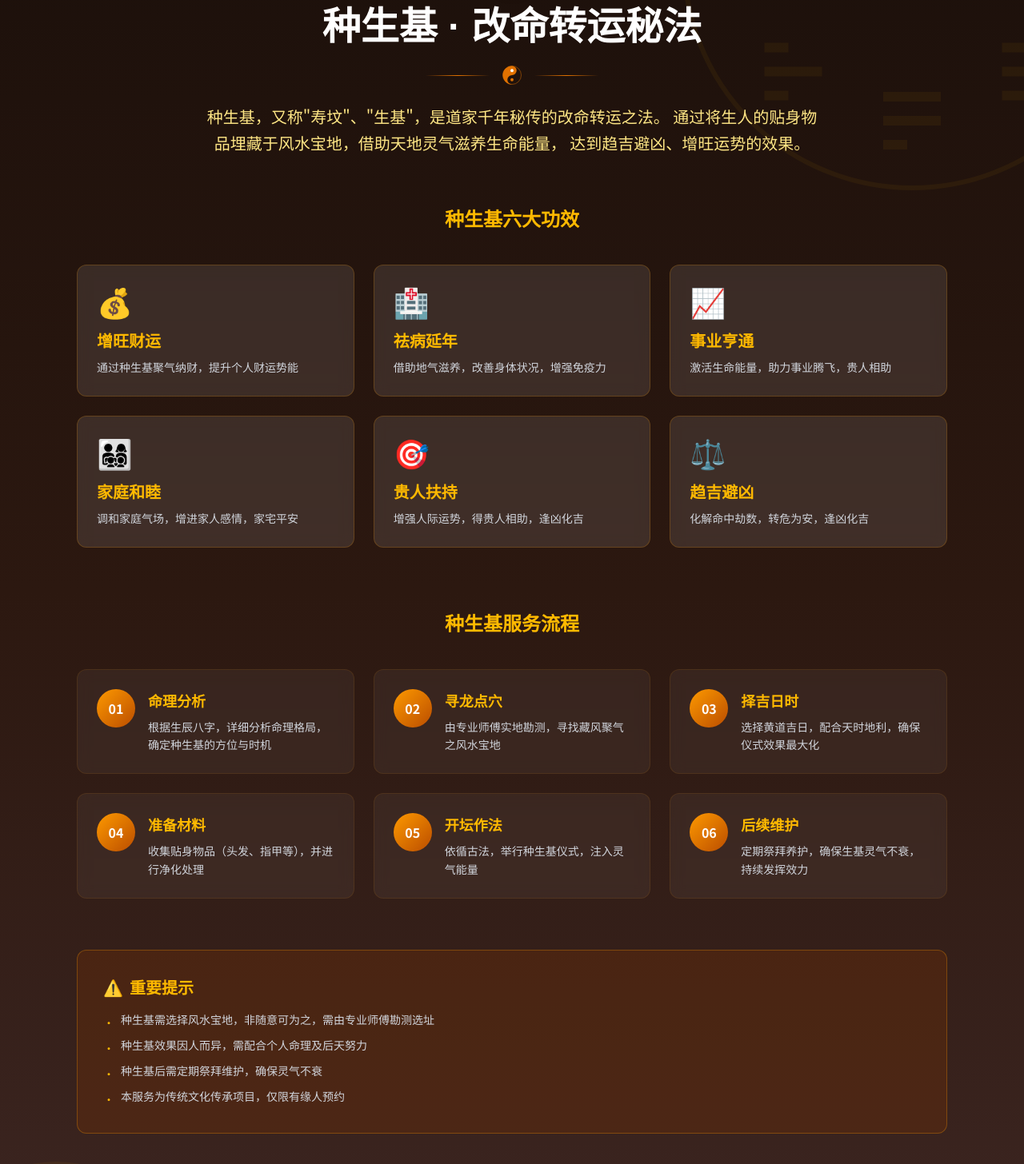
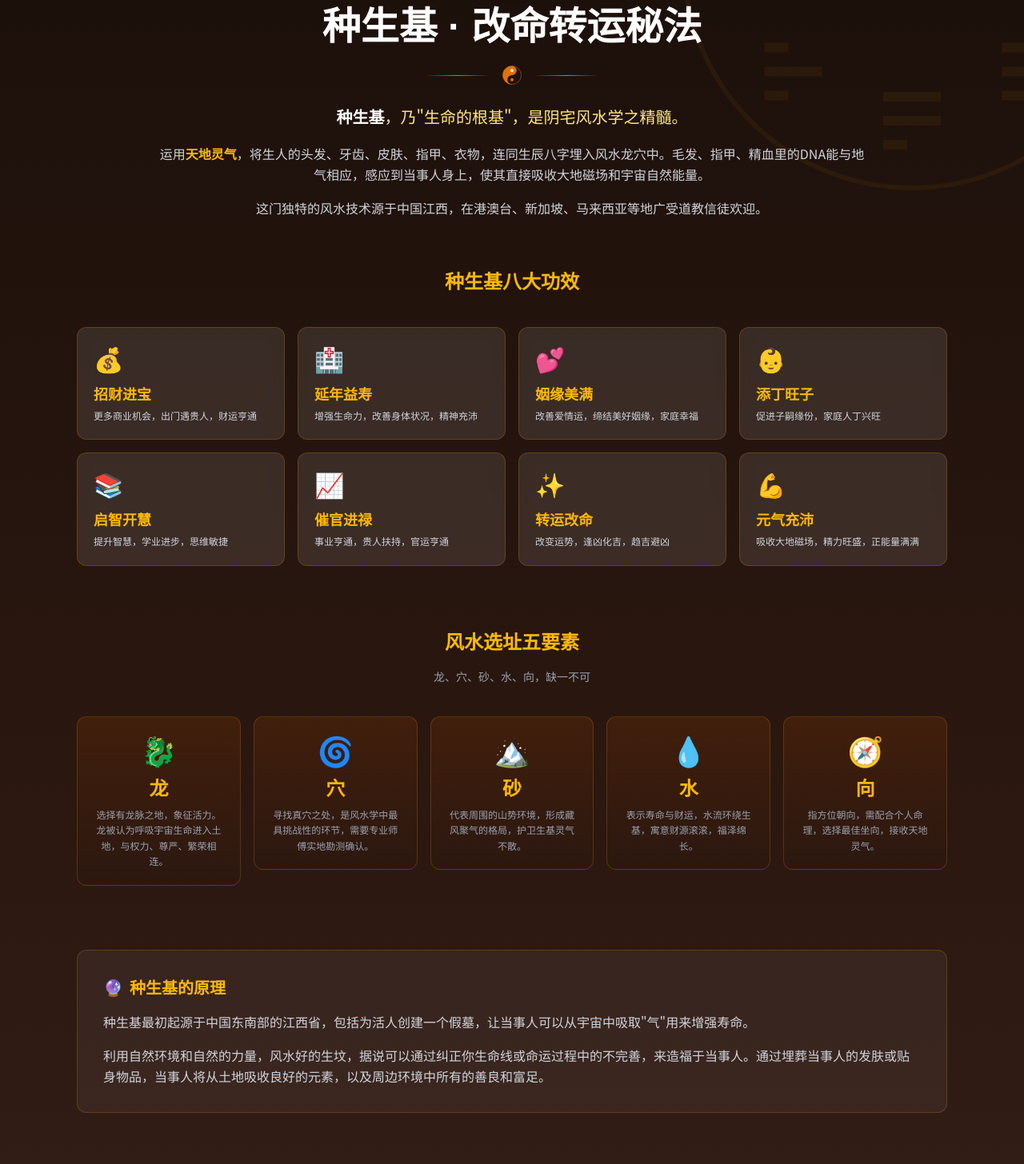
Before and after one commit to pkathleen965-ai/yofuzhiren, a Next.js app: page /contact in a window 1280 px wide. Shown: the part 1760-3216 px from the top of the page at 80% size. Built offline with nearby package versions, Linux system fonts and the light colour scheme.

Commit message:
优化种生基模块：添加风水五要素、八大功效、详细原理说明

```diff
--- a/src/app/contact/page.tsx
+++ b/src/app/contact/page.tsx
@@ -68,66 +68,109 @@ const faqs = [
 const zhongShengJiBenefits = [
   {
     icon: "💰",
-    title: "增旺财运",
-    desc: "通过种生基聚气纳财，提升个人财运势能",
+    title: "招财进宝",
+    desc: "更多商业机会，出门遇贵人，财运亨通",
   },
   {
     icon: "🏥",
-    title: "祛病延年",
-    desc: "借助地气滋养，改善身体状况，增强免疫力",
+    title: "延年益寿",
+    desc: "增强生命力，改善身体状况，精神充沛",
+  },
+  {
+    icon: "💕",
+    title: "姻缘美满",
+    desc: "改善爱情运，缔结美好姻缘，家庭幸福",
+  },
+  {
+    icon: "👶",
+    title: "添丁旺子",
+    desc: "促进子嗣缘份，家庭人丁兴旺",
+  },
+  {
+    icon: "📚",
+    title: "启智开慧",
+    desc: "提升智慧，学业进步，思维敏捷",
   },
   {
     icon: "📈",
-    title: "事业亨通",
-    desc: "激活生命能量，助力事业腾飞，贵人相助",
+    title: "催官进禄",
+    desc: "事业亨通，贵人扶持，官运亨通",
   },
   {
-    icon: "👨‍👩‍👧‍👦",
-    title: "家庭和睦",
-    desc: "调和家庭气场，增进家人感情，家宅平安",
+    icon: "✨",
+    title: "转运改命",
+    desc: "改变运势，逢凶化吉，趋吉避凶",
   },
   {
-    icon: "🎯",
-    title: "贵人扶持",
-    desc: "增强人际运势，得贵人相助，逢凶化吉",
+    icon: "💪",
+    title: "元气充沛",
+    desc: "吸收大地磁场，精力旺盛，正能量满满",
+  },
+];
+
+const fengShuiElements = [
+  {
+    name: "龙",
+    icon: "🐉",
+    desc: "选择有龙脉之地，象征活力。龙被认为呼吸宇宙生命进入土地，与权力、尊严、繁荣相连。",
   },
   {
-    icon: "⚖️",
-    title: "趋吉避凶",
-    desc: "化解命中劫数，转危为安，逢凶化吉",
+    name: "穴",
+    icon: "🌀",
+    desc: "寻找真穴之处，是风水学中最具挑战性的环节，需要专业师傅实地勘测确认。",
+  },
+  {
+    name: "砂",
+    icon: "🏔️",
+    desc: "代表周围的山势环境，形成藏风聚气的格局，护卫生基灵气不散。",
+  },
+  {
+    name: "水",
+    icon: "💧",
+    desc: "表示寿命与财运，水流环绕生基，寓意财源滚滚，福泽绵长。",
+  },
+  {
+    name: "向",
+    icon: "🧭",
+    desc: "指方位朝向，需配合个人命理，选择最佳坐向，接收天地灵气。",
   },
 ];
 
 const zhongShengJiProcess = [
   {
     step: "01",
-    title: "命理分析",
-    desc: "根据生辰八字，详细分析命理格局，确定种生基的方位与时机",
+    title: "风水选址",
+    desc: "由专业风水师勘测，寻找藏风聚气之风水宝地，确认龙脉真穴",
   },
   {
     step: "02",
-    title: "寻龙点穴",
-    desc: "由专业师傅实地勘测，寻找藏风聚气之风水宝地",
+    title: "命理分析",
+    desc: "根据生辰八字详细分析，确定种生基的最佳方位、时机与方式",
   },
   {
     step: "03",
     title: "择吉日时",
-    desc: "选择黄道吉日，配合天时地利，确保仪式效果最大化",
+    desc: "选择黄道吉日良辰，配合天时地利，确保仪式效果最大化",
   },
   {
     step: "04",
-    title: "准备材料",
-    desc: "收集贴身物品（头发、指甲等），并进行净化处理",
+    title: "准备物品",
+    desc: "收集头发、指甲、贴身衣物等物品，连同生辰八字一同净化处理",
   },
   {
     step: "05",
     title: "开坛作法",
-    desc: "依循古法，举行种生基仪式，注入灵气能量",
+    desc: "依循古法举行种生基仪式，诵经祈福，注入灵气能量",
   },
   {
     step: "06",
-    title: "后续维护",
-    desc: "定期祭拜养护，确保生基灵气不衰，持续发挥效力",
+    title: "诵经加持",
+    desc: "可选连续诵经49天，达到最佳效果，持续为生基注入能量",
+  },
+  {
+    step: "07",
+    title: "后续养护",
+    desc: "定期祭拜维护，行善积德，确保生基灵气不衰，持续发挥效力",
   },
 ];
 
@@ -260,11 +303,17 @@ export default function ContactPage() {
                   种生基 · 改命转运秘法
                 </h2>
                 <Divider className="my-6" />
-                <p className="text-xl text-amber-200 max-w-3xl mx-auto leading-relaxed">
-                  种生基，又称"寿坟"、"生基"，是道家千年秘传的改命转运之法。
-                  通过将生人的贴身物品埋藏于风水宝地，借助天地灵气滋养生命能量，
-                  达到趋吉避凶、增旺运势的效果。
-                </p>
+                <div className="max-w-4xl mx-auto">
+                  <p className="text-xl text-amber-200 leading-relaxed mb-4">
+                    <strong className="text-white">种生基</strong>，乃"生命的根基"，是阴宅风水学之精髓。
+                  </p>
+                  <p className="text-gray-300 leading-relaxed mb-4">
+                    运用<strong className="text-amber-400">天地灵气</strong>，将生人的头发、牙齿、皮肤、指甲、衣物，连同生辰八字埋入风水龙穴中。毛发、指甲、精血里的DNA能与地气相应，感应到当事人身上，使其直接吸收大地磁场和宇宙自然能量。
+                  </p>
+                  <p className="text-gray-300 leading-relaxed">
+                    这门独特的风水技术源于中国江西，在港澳台、新加坡、马来西亚等地广受道教信徒欢迎。
+                  </p>
+                </div>
               </div>
             </FadeIn>
 
@@ -272,24 +321,65 @@ export default function ContactPage() {
             <div className="mb-20">
               <FadeIn>
                 <h3 className="text-2xl font-bold text-center mb-10 font-serif text-amber-400">
-                  种生基六大功效
+                  种生基八大功效
                 </h3>
               </FadeIn>
-              <div className="grid sm:grid-cols-2 lg:grid-cols-3 gap-6">
+              <div className="grid sm:grid-cols-2 lg:grid-cols-4 gap-4">
                 {zhongShengJiBenefits.map((item, index) => (
                   <FadeIn key={index} delay={index * 0.1}>
                     <motion.div
                       whileHover={{ y: -5, scale: 1.02 }}
-                      className="bg-white/10 backdrop-blur-sm rounded-xl p-6 border border-amber-500/20 hover:border-amber-400/40 transition-all"
+                      className="bg-white/10 backdrop-blur-sm rounded-xl p-5 border border-amber-500/20 hover:border-amber-400/40 transition-all"
                     >
-                      <div className="text-4xl mb-4">{item.icon}</div>
-                      <h4 className="text-xl font-bold text-amber-400 mb-2">{item.title}</h4>
-                      <p className="text-gray-300 text-sm leading-relaxed">{item.desc}</p>
+                      <div className="text-3xl mb-3">{item.icon}</div>
+                      <h4 className="text-lg font-bold text-amber-400 mb-1">{item.title}</h4>
+                      <p className="text-gray-300 text-xs leading-relaxed">{item.desc}</p>
                     </motion.div>
                   </FadeIn>
                 ))}
               </div>
             </div>
+
+            {/* 风水五要素 */}
+            <div className="mb-20">
+              <FadeIn>
+                <div className="text-center mb-10">
+                  <h3 className="text-2xl font-bold font-serif text-amber-400 mb-4">
+                    风水选址五要素
+                  </h3>
+                  <p className="text-gray-400 text-sm">龙、穴、砂、水、向，缺一不可</p>
+                </div>
+              </FadeIn>
+              <div className="grid sm:grid-cols-2 lg:grid-cols-5 gap-4">
+                {fengShuiElements.map((item, index) => (
+                  <FadeIn key={index} delay={index * 0.1}>
+                    <motion.div
+                      whileHover={{ y: -5 }}
+                      className="bg-gradient-to-b from-amber-900/30 to-transparent rounded-xl p-5 border border-amber-500/20 text-center"
+                    >
+                      <div className="text-4xl mb-3">{item.icon}</div>
+                      <h4 className="text-2xl font-bold text-amber-400 mb-2">{item.name}</h4>
+                      <p className="text-gray-400 text-xs leading-relaxed">{item.desc}</p>
+                    </motion.div>
+                  </FadeIn>
+                ))}
+              </div>
+            </div>
+
+            {/* 种生基原理 */}
+            <FadeIn>
+              <div className="mb-16 bg-white/5 rounded-xl p-6 sm:p-8 border border-amber-500/20">
+                <h3 className="text-xl font-bold text-amber-400 mb-4 flex items-center gap-2">
+                  <span>🔮</span> 种生基的原理
+                </h3>
+                <p className="text-gray-300 leading-relaxed mb-4">
+                  种生基最初起源于中国东南部的江西省，包括为活人创建一个假墓，让当事人可以从宇宙中吸取"气"用来增强寿命。
+                </p>
+                <p className="text-gray-300 leading-relaxed">
+                  利用自然环境和自然的力量，风水好的生坟，据说可以通过纠正你生命线或命运过程中的不完善，来造福于当事人。通过埋葬当事人的发肤或贴身物品，当事人将从土地吸收良好的元素，以及周边环境中所有的善良和富足。
+                </p>
+              </div>
+            </FadeIn>
 
             {/* Process */}
             <div className="mb-16">
@@ -298,18 +388,18 @@ export default function ContactPage() {
                   种生基服务流程
                 </h3>
               </FadeIn>
-              <div className="grid sm:grid-cols-2 lg:grid-cols-3 gap-6">
+              <div className="grid sm:grid-cols-2 lg:grid-cols-4 gap-4">
                 {zhongShengJiProcess.map((item, index) => (
                   <FadeIn key={index} delay={index * 0.1}>
                     <div className="relative">
-                      <div className="bg-white/5 backdrop-blur-sm rounded-xl p-6 border border-amber-500/10 hover:border-amber-400/30 transition-all h-full">
-                        <div className="flex items-start gap-4">
-                          <div className="w-12 h-12 bg-gradient-to-br from-amber-500 to-amber-700 rounded-full flex items-center justify-center text-white font-bold shrink-0">
+                      <div className="bg-white/5 backdrop-blur-sm rounded-xl p-5 border border-amber-500/10 hover:border-amber-400/30 transition-all h-full">
+                        <div className="flex items-start gap-3">
+                          <div className="w-10 h-10 bg-gradient-to-br from-amber-500 to-amber-700 rounded-full flex items-center justify-center text-white font-bold text-sm shrink-0">
                             {item.step}
                           </div>
                           <div>
-                            <h4 className="text-lg font-bold text-amber-400 mb-2">{item.title}</h4>
-                            <p className="text-gray-300 text-sm leading-relaxed">{item.desc}</p>
+                            <h4 className="text-base font-bold text-amber-400 mb-1">{item.title}</h4>
+                            <p className="text-gray-400 text-xs leading-relaxed">{item.desc}</p>
                           </div>
                         </div>
                       </div>
@@ -323,26 +413,26 @@ export default function ContactPage() {
             <FadeIn>
               <div className="bg-amber-900/30 border border-amber-500/30 rounded-xl p-6 sm:p-8 mb-10">
                 <h4 className="text-xl font-bold text-amber-400 mb-4 flex items-center gap-2">
-                  <span>⚠️</span> 重要提示
+                  <span>⚠️</span> 种生基注意事项
                 </h4>
-                <ul className="space-y-2 text-gray-300 text-sm">
-                  <li className="flex items-start gap-2">
-                    <span className="text-amber-400 mt-1">•</span>
-                    <span>种生基需选择风水宝地，非随意可为之，需由专业师傅勘测选址</span>
-                  </li>
-                  <li className="flex items-start gap-2">
-                    <span className="text-amber-400 mt-1">•</span>
-                    <span>种生基效果因人而异，需配合个人命理及后天努力</span>
-                  </li>
-                  <li className="flex items-start gap-2">
-                    <span className="text-amber-400 mt-1">•</span>
-                    <span>种生基后需定期祭拜维护，确保灵气不衰</span>
-                  </li>
-                  <li className="flex items-start gap-2">
-                    <span className="text-amber-400 mt-1">•</span>
-                    <span>本服务为传统文化传承项目，仅限有缘人预约</span>
-                  </li>
-                </ul>
+                <div className="grid sm:grid-cols-2 gap-4">
+                  <div>
+                    <h5 className="font-bold text-white mb-2">保密原则</h5>
+                    <p className="text-gray-300 text-sm">种生基后建议保密，否则可能影响效果</p>
+                  </div>
+                  <div>
+                    <h5 className="font-bold text-white mb-2">行善积德</h5>
+                    <p className="text-gray-300 text-sm">鼓励当事人多多行善积德，以增福报</p>
+                  </div>
+                  <div>
+                    <h5 className="font-bold text-white mb-2">专业选址</h5>
+                    <p className="text-gray-300 text-sm">需由专业师傅勘测选址，非随意可为之</p>
+                  </div>
+                  <div>
+                    <h5 className="font-bold text-white mb-2">定期维护</h5>
+                    <p className="text-gray-300 text-sm">定期祭拜养护，确保灵气不衰</p>
+                  </div>
+                </div>
               </div>
             </FadeIn>
 
```
